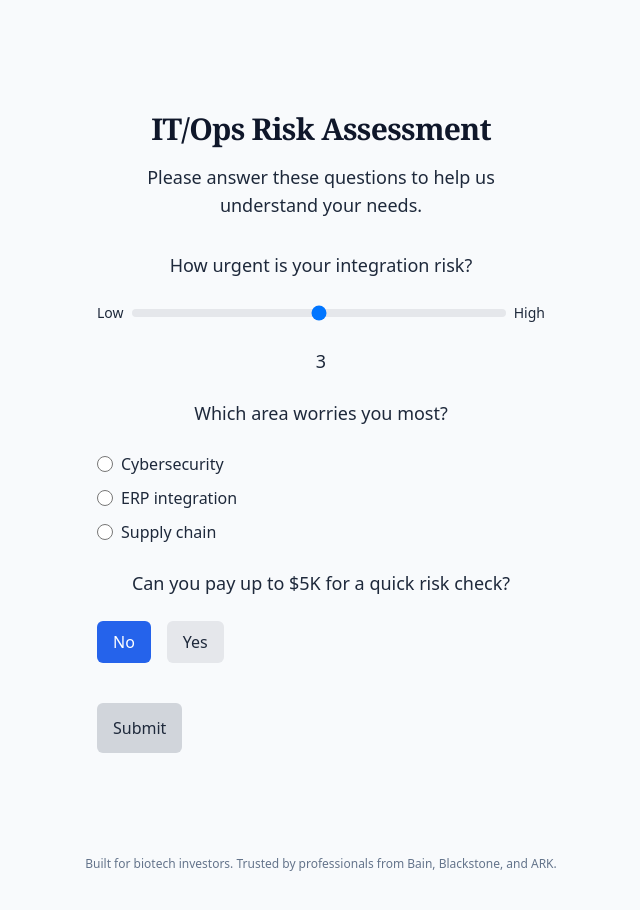
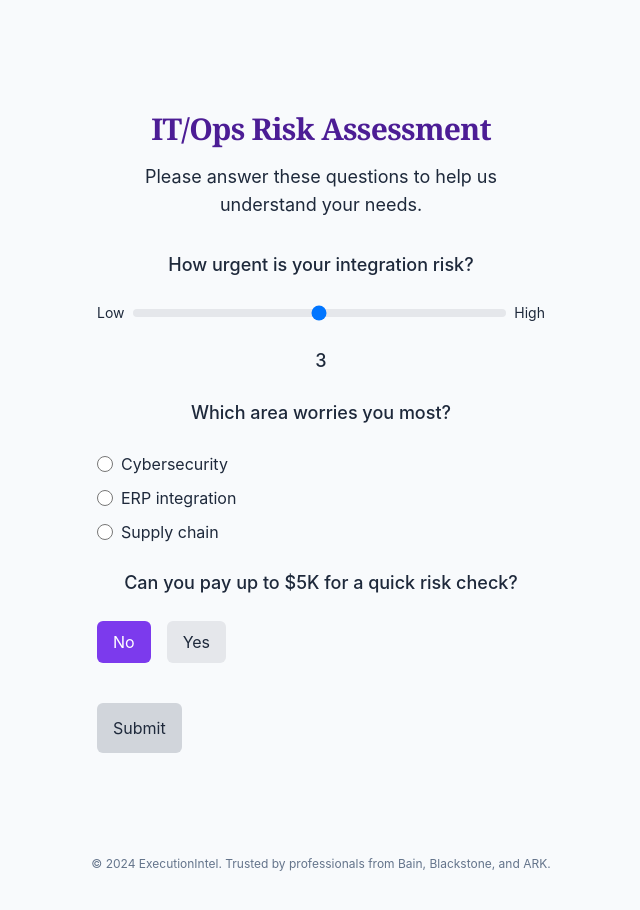
Before and after one commit to connortpeterson/ops-risk-landing, a React (Vite) app: page /quiz in a window 1280 px wide. Shown: the top 910 px of the page, without its empty margins (319-959 px from the left). Built offline with nearby package versions, Linux system fonts and the light colour scheme.

Commit message:
Polish UI with purple palette and typography

```diff
--- a/components/ScorecardRenderer.tsx
+++ b/components/ScorecardRenderer.tsx
@@ -18,7 +18,7 @@ export default function ScorecardRenderer({ scorecard }: Props) {
             value={percent}
             text={`${percent}%`}
             styles={buildStyles({
-              pathColor: '#10b981',
+              pathColor: '#7c3aed',
               textColor: '#0f172a',
               trailColor: '#e2e8f0',
             })}
--- a/src/Quiz.tsx
+++ b/src/Quiz.tsx
@@ -134,7 +134,7 @@ function Quiz() {
                 }
                 className={`px-4 py-2 rounded-md transition-all duration-200 ease-in-out hover:scale-105 active:scale-95 ${
                   !canPay
-                    ? 'bg-blue-600 text-white'
+                    ? 'bg-primary-600 text-white'
                     : 'bg-gray-200 text-slate-800'
                 }`}
               >
@@ -150,7 +150,7 @@ function Quiz() {
                 }
                 className={`px-4 py-2 rounded-md transition-all duration-200 ease-in-out hover:scale-105 active:scale-95 ${
                   canPay
-                    ? 'bg-blue-600 text-white'
+                    ? 'bg-primary-600 text-white'
                     : 'bg-gray-200 text-slate-800'
                 }`}
               >
@@ -166,7 +166,7 @@ function Quiz() {
               disabled={!area}
               className={`w-full md:w-auto mx-auto py-3 px-4 rounded-md transition-all duration-200 ease-in-out hover:scale-105 active:scale-95 ${
                 area
-                  ? 'bg-blue-600 hover:bg-blue-700 text-white font-medium'
+                  ? 'bg-primary-600 hover:bg-primary-700 text-white font-medium'
                   : 'bg-gray-300 text-slate-800 cursor-not-allowed'
               }`}
             >
--- a/src/RisksSummary.tsx
+++ b/src/RisksSummary.tsx
@@ -74,7 +74,7 @@ function RisksSummary() {
         <div className="flex justify-center md:justify-start">
           <button
             onClick={handleGetFullReport}
-            className="w-full md:w-auto mx-auto bg-blue-600 hover:bg-blue-700 text-white font-medium py-3 px-4 rounded-md transition-all duration-200 ease-in-out hover:scale-105 active:scale-95"
+            className="w-full md:w-auto mx-auto bg-primary-600 hover:bg-primary-700 text-white font-medium py-3 px-4 rounded-md transition-all duration-200 ease-in-out hover:scale-105 active:scale-95"
           >
             Get Full Report by Email
           </button>
--- a/src/Summary.tsx
+++ b/src/Summary.tsx
@@ -70,7 +70,7 @@ function Summary() {
         <div className="flex justify-center md:justify-start">
           <button
             onClick={handleStartOver}
-            className="px-6 py-3 mx-auto md:mx-0 bg-blue-600 hover:bg-blue-700 text-white font-medium rounded-md transition-all duration-200 ease-in-out hover:scale-105 active:scale-95"
+            className="px-6 py-3 mx-auto md:mx-0 bg-primary-600 hover:bg-primary-700 text-white font-medium rounded-md transition-all duration-200 ease-in-out hover:scale-105 active:scale-95"
           >
             Start Over
           </button>
--- a/src/components/HeroSection.tsx
+++ b/src/components/HeroSection.tsx
@@ -17,7 +17,7 @@ function HeroSection() {
           />
           <button
             type="submit"
-            className="w-full md:w-auto mx-auto bg-blue-600 hover:bg-blue-700 text-white font-medium py-3 px-4 rounded-md transition-all duration-200 ease-in-out hover:scale-105 active:scale-95"
+            className="w-full md:w-auto mx-auto bg-primary-600 hover:bg-primary-700 text-white font-medium py-3 px-4 rounded-md transition-all duration-200 ease-in-out hover:scale-105 active:scale-95"
           >
             Continue
           </button>
--- a/src/components/TrustFooter.tsx
+++ b/src/components/TrustFooter.tsx
@@ -1,7 +1,7 @@
 export default function TrustFooter() {
   return (
-    <footer className="text-slate-500 text-xs text-center py-6">
-      Built for biotech investors. Trusted by professionals from Bain, Blackstone, and ARK.
+    <footer className="text-slate-500 text-xs text-center py-6 font-sans">
+      © 2024 ExecutionIntel. Trusted by professionals from Bain, Blackstone, and ARK.
     </footer>
   );
 }
--- a/src/index.css
+++ b/src/index.css
@@ -5,7 +5,7 @@
 
 
 :root {
-  font-family: Inter, system-ui, Avenir, Helvetica, Arial, sans-serif;
+  font-family: Inter, Helvetica, Arial, sans-serif;
   line-height: 1.5;
   font-weight: 400;
 
@@ -25,7 +25,7 @@ h3,
 h4,
 h5,
 h6 {
-  @apply font-serif tracking-tight text-slate-900;
+  @apply font-serif tracking-tight text-primary-900;
 }
 
 body {
@@ -37,7 +37,7 @@ body {
 
 @layer components {
   .btn-primary {
-    @apply bg-emerald-600 text-white hover:bg-emerald-700 rounded-md px-4 py-3
+    @apply bg-primary-600 text-white hover:bg-primary-700 rounded-md px-4 py-3
       transition-all duration-200 ease-in-out hover:scale-105 active:scale-95;
   }
 
--- a/tailwind.config.js
+++ b/tailwind.config.js
@@ -2,7 +2,25 @@
 export default {
   content: ['./index.html', './src/**/*.{ts,tsx,js,jsx}'],
   theme: {
-    extend: {},
+    extend: {
+      colors: {
+        primary: {
+          50: '#f5f3ff',
+          100: '#ede9fe',
+          200: '#ddd6fe',
+          300: '#c4b5fd',
+          400: '#a78bfa',
+          500: '#8b5cf6',
+          600: '#7c3aed',
+          700: '#6d28d9',
+          800: '#5b21b6',
+          900: '#4c1d95',
+        },
+      },
+      fontFamily: {
+        sans: ['Inter', 'Helvetica', 'Arial', 'sans-serif'],
+      },
+    },
   },
   plugins: [],
 };
```
